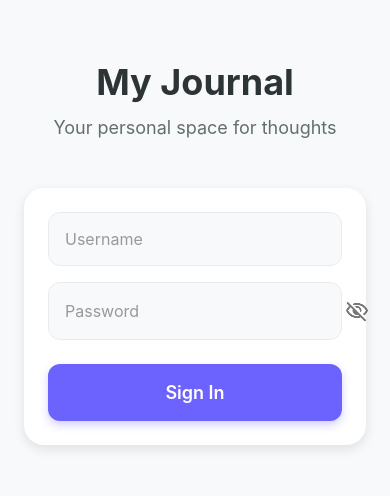
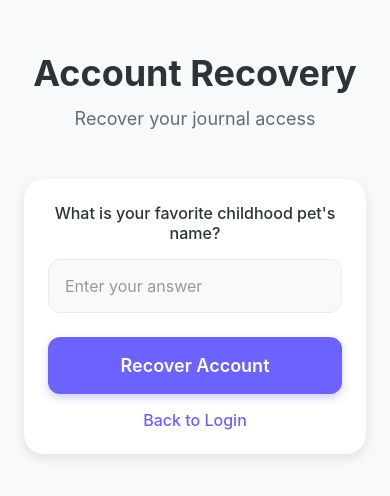
Before and after one commit to alimughees00/MyPersonalJournal, a React Native app: screen /ForgotPassword in a window 390 px wide. Shown: the part 170-666 px from the top of the page. Built offline with nearby package versions, Linux system fonts and the light colour scheme.

Commit message:
Forgot username implemented

```diff
--- a/src/navigation/AppNavigator.js
+++ b/src/navigation/AppNavigator.js
@@ -6,6 +6,7 @@ import LoginScreen from '../screens/LoginScreen';
 import HomeScreen from '../screens/HomeScreen';
 import NewEntryScreen from '../screens/NewEntryScreen';
 import ViewEntryScreen from '../screens/ViewEntryScreen';
+import ForgotPasswordScreen from '../screens/ForgotPasswordScreen';
 
 const Stack = createStackNavigator();
 
@@ -30,6 +31,12 @@ const AppNavigator = () => {
           component={LoginScreen}
           options={{headerShown: false}}
         />
+        <Stack.Screen
+          name="ForgotPassword"
+          component={ForgotPasswordScreen}
+          options={{headerShown: false}}
+        />
+
         <Stack.Screen
           name="Home"
           component={HomeScreen}
--- /dev/null
+++ b/src/screens/ForgotPasswordScreen.js
@@ -0,0 +1,176 @@
+import React, { useState } from 'react';
+import {
+  View,
+  Text,
+  TextInput,
+  StyleSheet,
+  TouchableOpacity,
+  KeyboardAvoidingView,
+  Platform,
+  Alert,
+} from 'react-native';
+import { auth } from '../utils/auth';
+
+const ForgotPasswordScreen = ({ navigation }) => {
+  const [securityAnswer, setSecurityAnswer] = useState('');
+  const [error, setError] = useState('');
+
+  const handleRecovery = async () => {
+    const credentials = await auth.getCredentialsWithSecurity(securityAnswer);
+    if (credentials) {
+      // Show credentials to user
+      Alert.alert(
+        'Your Credentials',
+        `Username: ${credentials.username}\nPassword: ${credentials.password}`,
+        [
+          {
+            text: 'OK',
+            onPress: () => navigation.navigate('Login'),
+          },
+        ]
+      );
+    } else {
+      setError('Incorrect security answer');
+    }
+  };
+
+  return (
+    <KeyboardAvoidingView
+      behavior={Platform.OS === 'ios' ? 'padding' : 'height'}
+      style={styles.container}>
+      <View style={styles.innerContainer}>
+        <View style={styles.headerContainer}>
+          <Text style={styles.title}>Account Recovery</Text>
+          <Text style={styles.subtitle}>Recover your journal access</Text>
+        </View>
+
+        <View style={styles.formContainer}>
+          <View style={styles.inputContainer}>
+            <Text style={styles.question}>
+              What is your favorite childhood pet's name?
+            </Text>
+            <View style={styles.inputWrapper}>
+              <TextInput
+                style={styles.input}
+                placeholder="Enter your answer"
+                placeholderTextColor="#999"
+                value={securityAnswer}
+                onChangeText={setSecurityAnswer}
+                autoCapitalize="none"
+              />
+            </View>
+            {error ? <Text style={styles.errorText}>{error}</Text> : null}
+          </View>
+
+          <TouchableOpacity style={styles.button} onPress={handleRecovery}>
+            <Text style={styles.buttonText}>Recover Account</Text>
+          </TouchableOpacity>
+
+          <TouchableOpacity
+            style={styles.backButton}
+            onPress={() => navigation.goBack()}>
+            <Text style={styles.backButtonText}>Back to Login</Text>
+          </TouchableOpacity>
+        </View>
+      </View>
+    </KeyboardAvoidingView>
+  );
+};
+
+const styles = StyleSheet.create({
+  container: {
+    flex: 1,
+    backgroundColor: '#f8f9fa',
+  },
+  innerContainer: {
+    flex: 1,
+    justifyContent: 'center',
+    padding: 24,
+  },
+  headerContainer: {
+    alignItems: 'center',
+    marginBottom: 48,
+  },
+  title: {
+    fontSize: 36,
+    fontWeight: 'bold',
+    color: '#2d3436',
+    marginBottom: 12,
+  },
+  subtitle: {
+    fontSize: 18,
+    color: '#636e72',
+    textAlign: 'center',
+    lineHeight: 24,
+  },
+  formContainer: {
+    backgroundColor: 'white',
+    borderRadius: 20,
+    padding: 24,
+    shadowColor: '#000',
+    shadowOffset: {
+      width: 0,
+      height: 4,
+    },
+    shadowOpacity: 0.1,
+    shadowRadius: 12,
+    elevation: 5,
+  },
+  inputContainer: {
+    marginBottom: 24,
+  },
+  question: {
+    fontSize: 16,
+    color: '#2d3436',
+    marginBottom: 16,
+    textAlign: 'center',
+    fontWeight: '500',
+  },
+  inputWrapper: {
+    backgroundColor: '#f8f9fa',
+    borderRadius: 12,
+    borderWidth: 1,
+    borderColor: '#e9ecef',
+  },
+  input: {
+    padding: 16,
+    fontSize: 16,
+    color: '#2d3436',
+  },
+  button: {
+    backgroundColor: '#6c63ff',
+    padding: 18,
+    borderRadius: 12,
+    alignItems: 'center',
+    shadowColor: '#6c63ff',
+    shadowOffset: {
+      width: 0,
+      height: 4,
+    },
+    shadowOpacity: 0.3,
+    shadowRadius: 8,
+    elevation: 5,
+  },
+  buttonText: {
+    color: 'white',
+    fontSize: 18,
+    fontWeight: '600',
+  },
+  backButton: {
+    marginTop: 16,
+    alignItems: 'center',
+  },
+  backButtonText: {
+    color: '#6c63ff',
+    fontSize: 16,
+    fontWeight: '500',
+  },
+  errorText: {
+    color: '#ff6b6b',
+    marginTop: 8,
+    textAlign: 'center',
+    fontSize: 14,
+  },
+});
+
+export default ForgotPasswordScreen;
--- a/src/screens/LoginScreen.js
+++ b/src/screens/LoginScreen.js
@@ -14,6 +14,8 @@ import {auth} from '../utils/auth';
 const LoginScreen = ({navigation}) => {
   const [username, setUsername] = useState('');
   const [password, setPassword] = useState('');
+  const [securityAnswer, setSecurityAnswer] = useState('');
+  const [showSecurityQuestion, setShowSecurityQuestion] = useState(false);
   const [error, setError] = useState('');
   const [showPassword, setShowPassword] = useState(false);
 
@@ -23,8 +25,14 @@ const LoginScreen = ({navigation}) => {
       return;
     }
 
-    const success = await auth.login(username, password);
-    if (success) {
+    const result = await auth.login(username, password, showSecurityQuestion ? securityAnswer : null);
+
+    if (result.needsSecuritySetup) {
+      setShowSecurityQuestion(true);
+      return;
+    }
+
+    if (result.success) {
       navigation.replace('Home');
     } else {
       setError('Invalid credentials');
@@ -75,11 +83,35 @@ const LoginScreen = ({navigation}) => {
                 />
               </TouchableOpacity>
             </View>
+            {showSecurityQuestion && (
+              <View style={styles.inputWrapper}>
+                <Text style={styles.securityQuestion}>
+                  What is your favorite childhood pet's name?
+                </Text>
+                <TextInput
+                  style={styles.input}
+                  placeholder="Enter security answer"
+                  placeholderTextColor="#999"
+                  value={securityAnswer}
+                  onChangeText={setSecurityAnswer}
+                  autoCapitalize="none"
+                />
+              </View>
+            )}
+
             {error ? <Text style={styles.errorText}>{error}</Text> : null}
           </View>
 
           <TouchableOpacity style={styles.button} onPress={handleLogin}>
             <Text style={styles.buttonText}>Sign In</Text>
+          </TouchableOpacity>
+
+          <TouchableOpacity
+            style={styles.forgotPassword}
+            onPress={() => navigation.navigate('ForgotPassword')}>
+            <Text style={styles.forgotPasswordText}>
+              Forgot Username/Password?
+            </Text>
           </TouchableOpacity>
         </View>
       </View>
@@ -188,6 +220,21 @@ const styles = StyleSheet.create({
     textAlign: 'center',
     fontSize: 14,
   },
+  forgotPassword: {
+    marginTop: 16,
+    alignItems: 'center',
+  },
+  forgotPasswordText: {
+    color: '#6c63ff',
+    fontSize: 14,
+  },
+  securityQuestion: {
+    fontSize: 14,
+    color: '#636e72',
+    marginBottom: 8,
+    paddingHorizontal: 16,
+    paddingTop: 16,
+  },
 });
 
 export default LoginScreen;
--- a/src/utils/auth.js
+++ b/src/utils/auth.js
@@ -1,24 +1,38 @@
 import AsyncStorage from '@react-native-async-storage/async-storage';
 
 const AUTH_KEY = 'auth_credentials';
+const SECURITY_KEY = 'security_qa';
 const SESSION_TIMEOUT = 10 * 60 * 1000; // 10 minutes in milliseconds
 
 export const auth = {
   lastActivity: null,
 
-  async login(username, password) {
+  async login(username, password, securityAnswer = null) {
     try {
       const storedData = await AsyncStorage.getItem(AUTH_KEY);
       const credentials = storedData ? JSON.parse(storedData) : null;
 
       if (!credentials) {
-        // First time login - store credentials
+        // First time login - store credentials and security answer
+        if (!securityAnswer) {
+          return { needsSecuritySetup: true };
+        }
+
         await AsyncStorage.setItem(
           AUTH_KEY,
           JSON.stringify({username, password}),
         );
+
+        await AsyncStorage.setItem(
+          SECURITY_KEY,
+          JSON.stringify({
+            question: "What is your favorite childhood pet's name?",
+            answer: securityAnswer
+          })
+        );
+
         this.lastActivity = new Date().getTime();
-        return true;
+        return { success: true };
       }
 
       if (
@@ -26,13 +40,13 @@ export const auth = {
         credentials.password === password
       ) {
         this.lastActivity = new Date().getTime();
-        return true;
+        return { success: true };
       }
 
-      return false;
+      return { success: false };
     } catch (error) {
       console.error('Login error:', error);
-      return false;
+      return { success: false };
     }
   },
 
@@ -50,4 +64,38 @@ export const auth = {
   async logout() {
     this.lastActivity = null;
   },
+
+  async setSecurityQuestion(question, answer) {
+    try {
+      await AsyncStorage.setItem(
+        'security_qa',
+        JSON.stringify({ question, answer })
+      );
+      return true;
+    } catch (error) {
+      console.error('Error setting security question:', error);
+      return false;
+    }
+  },
+
+  async verifySecurityAnswer(answer) {
+    try {
+      const securityData = await AsyncStorage.getItem('security_qa');
+      if (!securityData) return false;
+
+      const { answer: storedAnswer } = JSON.parse(securityData);
+      return storedAnswer === answer;
+    } catch (error) {
+      console.error('Error verifying security answer:', error);
+      return false;
+    }
+  },
+
+  async getCredentialsWithSecurity(answer) {
+    if (await this.verifySecurityAnswer(answer)) {
+      const storedData = await AsyncStorage.getItem(AUTH_KEY);
+      return JSON.parse(storedData);
+    }
+    return null;
+  }
 };
```
Also changed, not shown: 22 other files (tests, documents, lock files or other folders).
